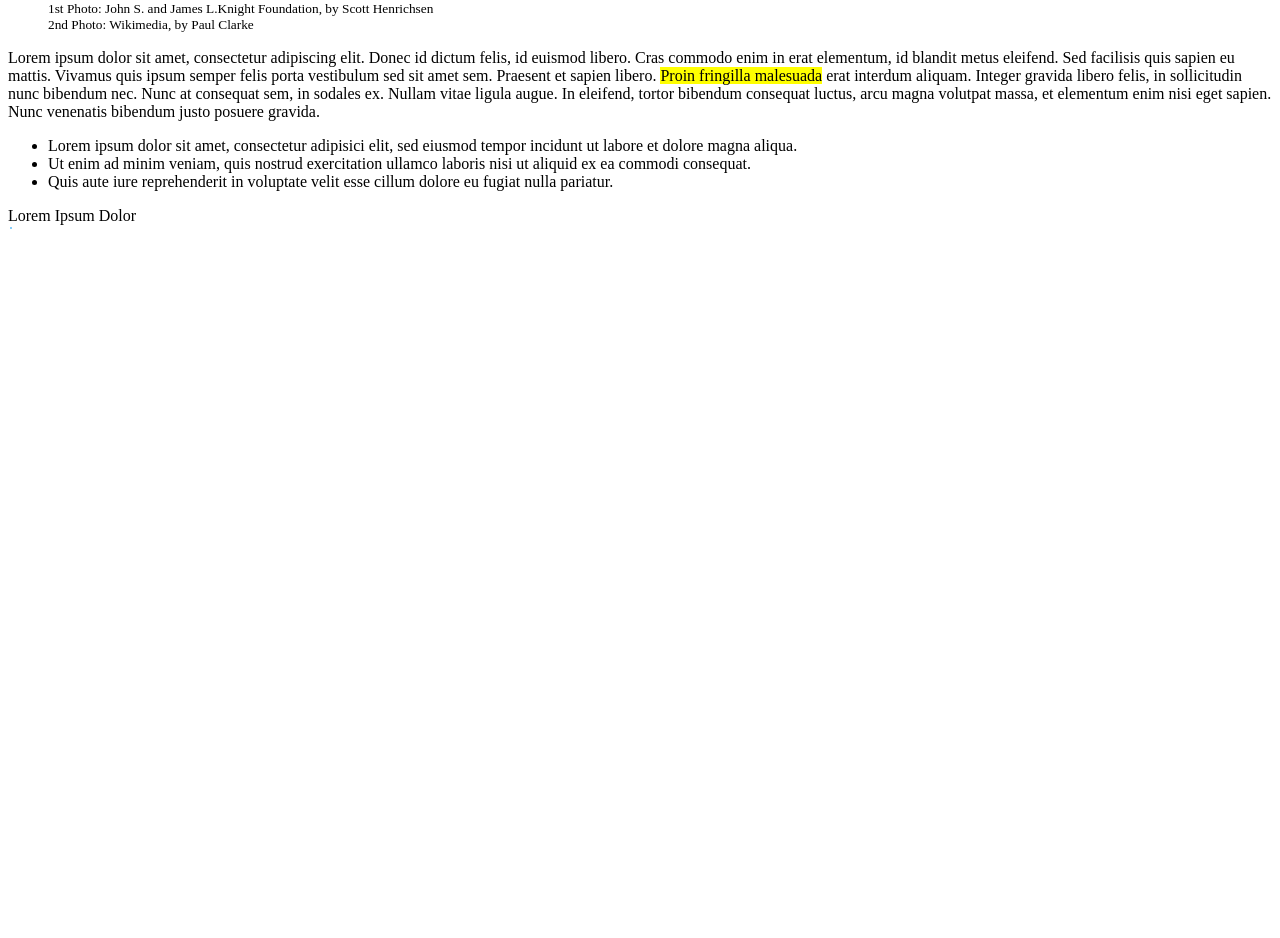
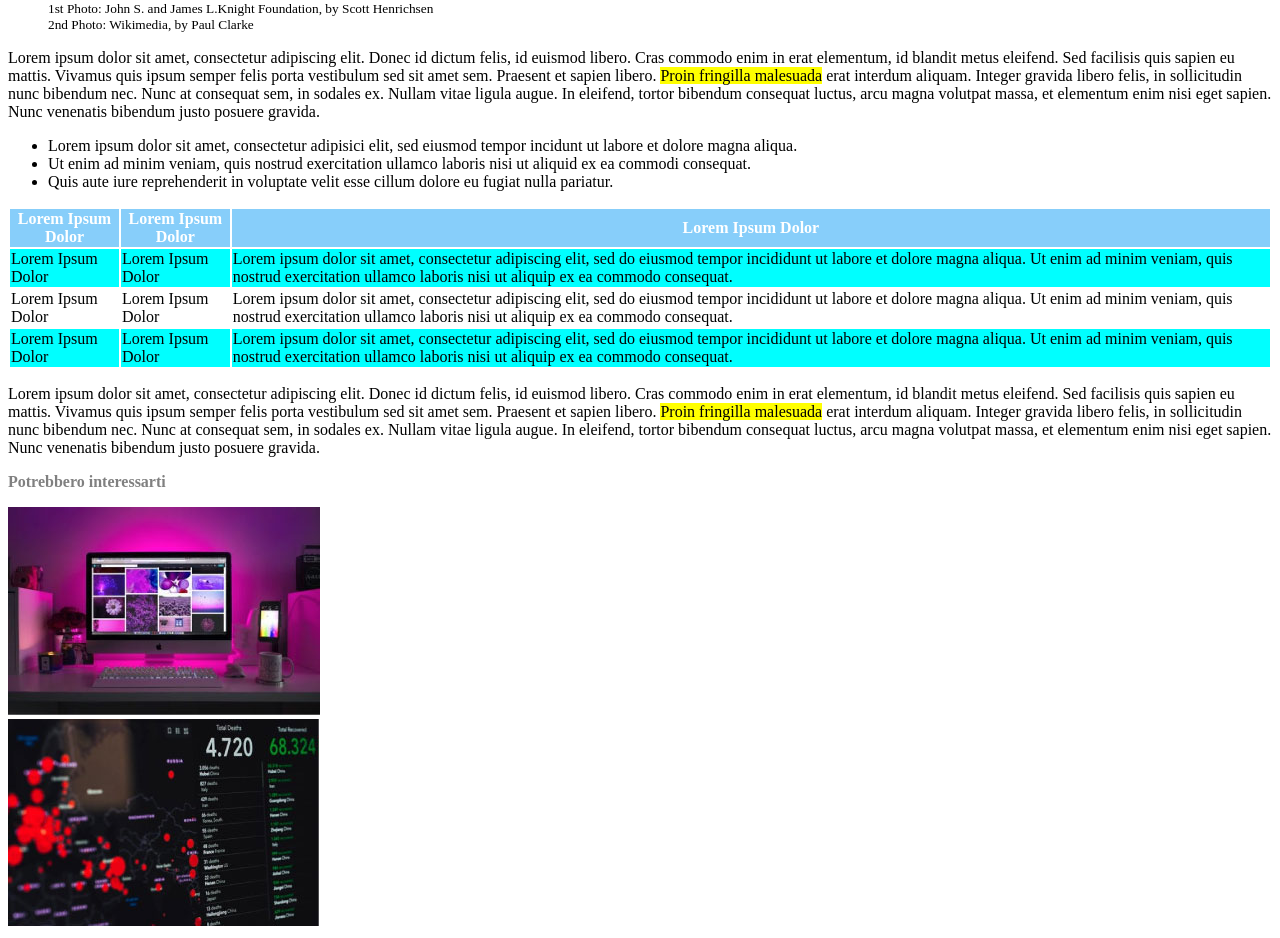
Before and after one commit to ilariamotta/html-css-booleaner, a plain HTML site: page index.html in a window 1280 px wide. Shown: the part 584-1522 px from the top of the page. Before the commit the page ends 823 px from the top, so only its background shows below. Drawn offline with Linux system fonts and the light colour scheme.

Commit message:
feat: tabella e footer

```diff
--- a/css/style.css
+++ b/css/style.css
@@ -45,5 +45,24 @@ header {
 }
 
 .titoletti-tabella {
-    color:aliceblue;
+    color:white;
 }
+
+.riga-colorata {
+    background-color: aqua;
+}
+
+.commenti-finali{
+    font-weight: bold;
+    color: grey;
+}
+
+.immagine-monitor {
+    background-image: url(../img/monitor.jpg);
+    background-size: 50px;
+}
+
+.immagine-monitor {
+    background-image: url(../img/graph.jpg);
+    background-size: 50px;
+}
--- a/index.html
+++ b/index.html
@@ -51,13 +51,54 @@
     <!-- Inizio Tabella e scritta -->
     <section>
         <table>
-            <thead class="intestazione-tabella"><tr  class="titoletti-tabella"><th></th></tr>Lorem Ipsum Dolor</thead>
+            <thead class="intestazione-tabella">
+                <tr class="titoletti-tabella">
+                    <th>Lorem Ipsum Dolor</th>
+                    <th>Lorem Ipsum Dolor</th>
+                    <th>Lorem Ipsum Dolor</th>
+                </tr>
+            </thead>
+            <tbody>
+                <tr class="riga-colorata">
+                    <td>Lorem Ipsum Dolor</td>
+                    <td>Lorem Ipsum Dolor</td>
+                    <td>Lorem ipsum dolor sit amet, consectetur adipiscing elit, sed do eiusmod tempor incididunt ut
+                        labore et dolore magna aliqua. Ut enim ad minim veniam, quis nostrud exercitation ullamco
+                        laboris nisi ut aliquip ex ea commodo consequat.</td>
+                </tr>
+                <tr>
+                    <td>Lorem Ipsum Dolor</td>
+                    <td>Lorem Ipsum Dolor</td>
+                    <td>Lorem ipsum dolor sit amet, consectetur adipiscing elit, sed do eiusmod tempor incididunt ut
+                        labore et dolore magna aliqua. Ut enim ad minim veniam, quis nostrud exercitation ullamco
+                        laboris nisi ut aliquip ex ea commodo consequat.</td>
+                </tr>
+                <tr class="riga-colorata">
+                    <td>Lorem Ipsum Dolor</td>
+                    <td>Lorem Ipsum Dolor</td>
+                    <td>Lorem ipsum dolor sit amet, consectetur adipiscing elit, sed do eiusmod tempor incididunt ut
+                        labore et dolore magna aliqua. Ut enim ad minim veniam, quis nostrud exercitation ullamco
+                        laboris nisi ut aliquip ex ea commodo consequat.</td>
+                </tr>
+            </tbody>
         </table>
+        <p>Lorem ipsum dolor sit amet, consectetur adipiscing elit. Donec id dictum felis, id euismod libero. Cras
+            commodo enim in erat elementum, id blandit metus eleifend. Sed facilisis quis sapien eu mattis. Vivamus quis
+            ipsum semper felis porta vestibulum sed sit amet sem. Praesent et sapien libero. <span
+                class="importante">Proin fringilla malesuada</span> erat interdum aliquam. Integer gravida libero felis,
+            in sollicitudin nunc bibendum nec. Nunc at consequat sem, in sodales ex. Nullam vitae ligula augue. In
+            eleifend, tortor bibendum consequat luctus, arcu magna volutpat massa, et elementum enim nisi eget sapien.
+            Nunc venenatis bibendum justo posuere gravida.</p>
     </section>
     <!-- Fine Tabella e scritta -->
     <!-- Inizio footer -->
 
-    <footer></footer>
+    <footer>
+        <p class="commenti-finali">Potrebbero interessarti</p>
+        <img class="immagine-monitor" src="./img/monitor.jpg" alt="foto monitor"><br>
+        <img class="immagine-grafico" src="./img/graph.jpg" alt="foto grafico">
+
+    </footer>
 
     <!-- Fine footer -->
 </body>
```
